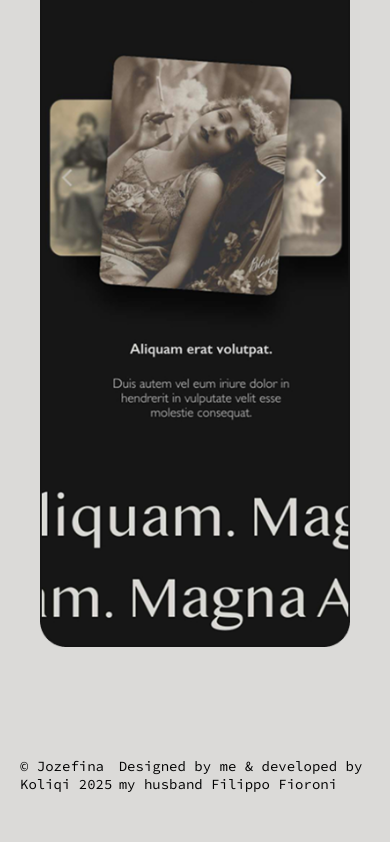
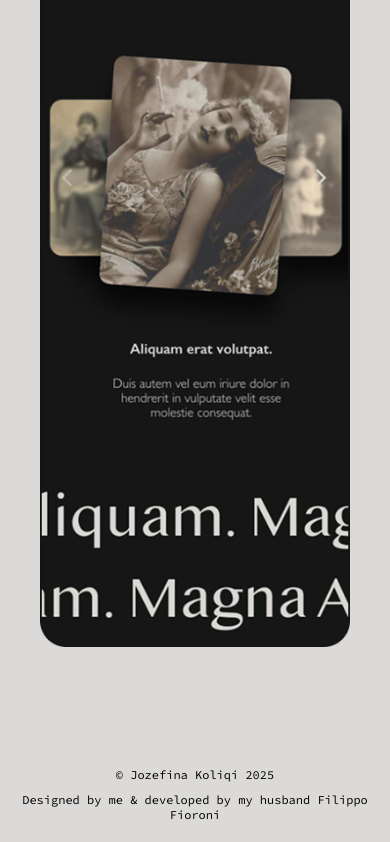
Before and after one commit to fioronifilippo/jk-portfolio, a React (Vite) app: page /cinema in a window 390 px wide. Shown: the part 2532-3374 px from the top of the page. Before the commit the page ends 3335 px from the top, so only its background shows below. Built offline with nearby package versions, Linux system fonts and the light colour scheme.

Commit message:
Fix responsività mobile

```diff
--- a/src/footer.css
+++ b/src/footer.css
@@ -7,7 +7,16 @@
 
 @media (max-width: 768px) {
   #footerContenitore {
-    font-size: 14px;
-    padding: 10px 20px;
+    font-size: 12px;
+    padding: 20px; /* Aumentiamo un po' il padding verticale */
+
+    /* Cambiamo il layout in colonna */
+    flex-direction: column;
+
+    /* Centriamo i testi */
+    text-align: center;
+
+    /* AGGIUNGE LO SPAZIO TRA I DUE SPAN */
+    gap: 10px;
   }
 }
```
